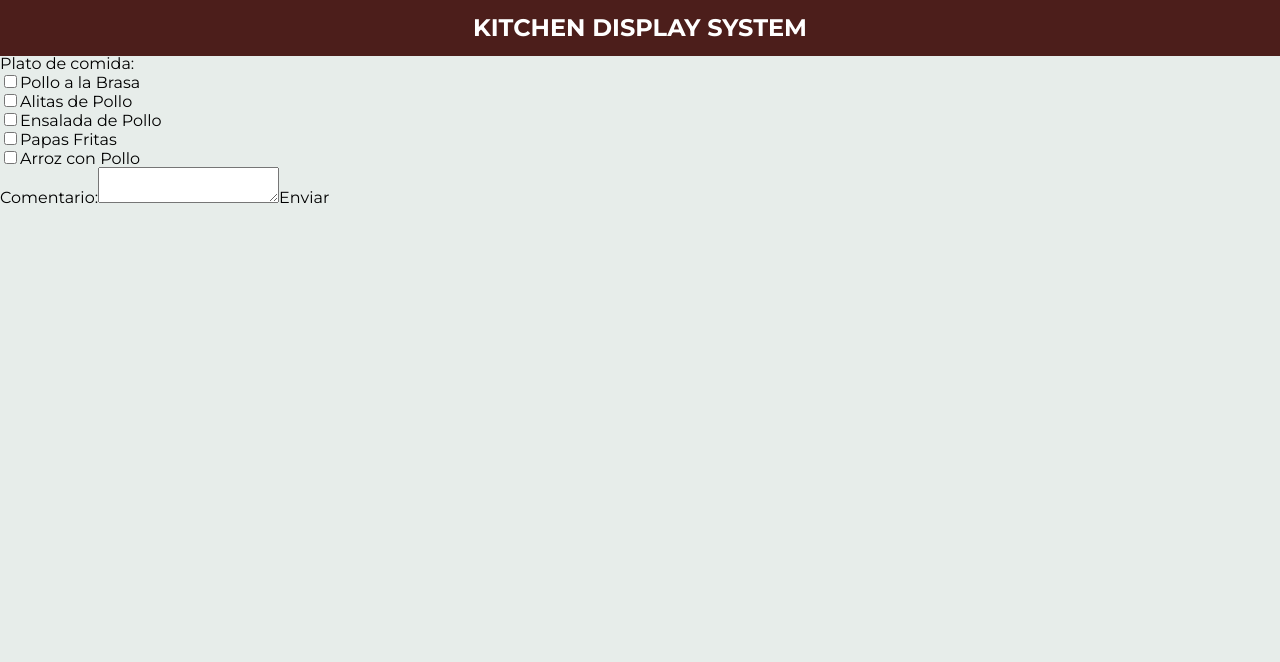
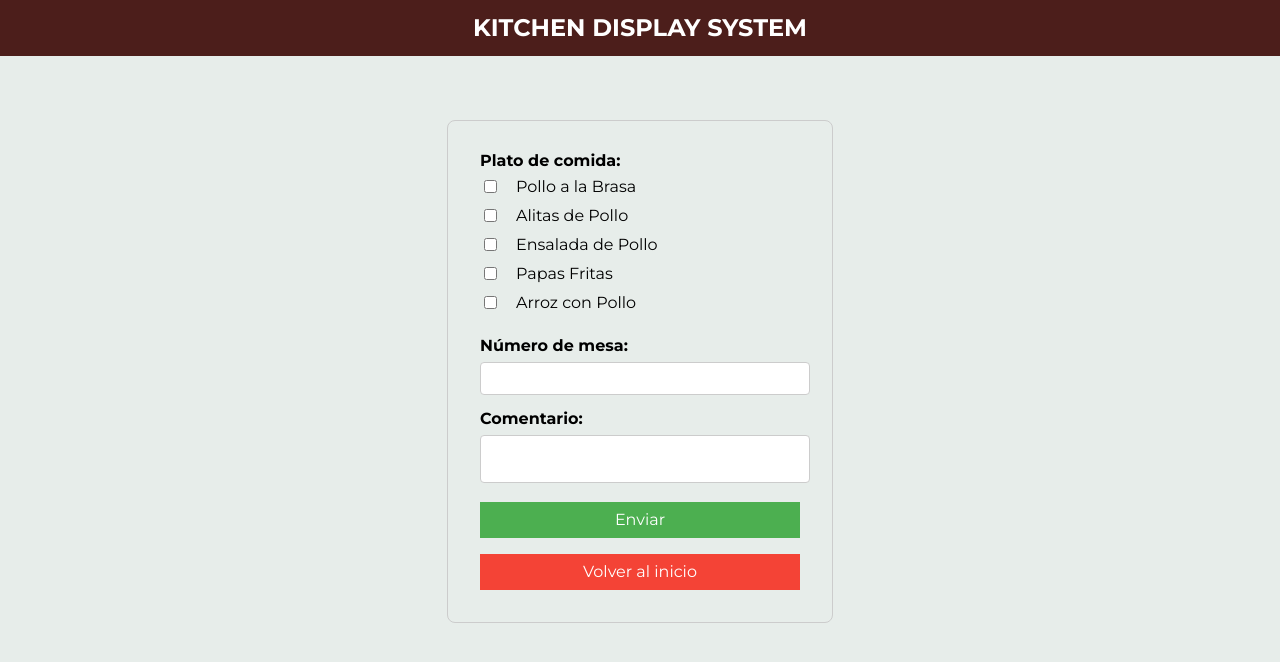
Before and after one commit to MarcosAlanya19/technical-test-ID, a React (Vite) app: page /nueva-orden in a window 1280 px wide. Shown: the top 662 px of the page. Built offline with nearby package versions, Linux system fonts and the light colour scheme.

Commit message:
ADD: Terminada parte de ADDOrder

```diff
--- a/src/pages/AddOrder/AddOrder.tsx
+++ b/src/pages/AddOrder/AddOrder.tsx
@@ -1,9 +1,100 @@
+import { useOrderActions } from '@/hooks/useOrderActions';
+import { EStatus, IOrder } from '@/interface/order.interface';
 import React from 'react';
+import { Link, useNavigate } from 'react-router-dom';
+import styled from 'styled-components';
 import * as data from '../../data/data.json';
-import { EStatus, IOrderWithId } from '@/interface/order.interface';
 import { IPlate } from '../../interface/order.interface';
-import { v4 as uuidv4 } from 'uuid';
-import { useOrderActions } from '@/hooks/useOrderActions';
+
+const Form = styled.div`
+  display: flex;
+  margin: 5% auto;
+  height: 100%;
+  justify-content: center;
+  align-items: center;
+
+  button {
+    background-color: #4caf50;
+    color: white;
+    padding: 10px;
+    border: none;
+    cursor: pointer;
+    width: 100%;
+  }
+
+  label {
+    display: block;
+  }
+`;
+
+const FormContainer = styled.form`
+  display: flex;
+  flex-direction: column;
+  padding: 2rem;
+  margin: 0 2rem;
+  border: 1px solid #ccc;
+  border-radius: 8px;
+  width: 20rem;
+`;
+
+const PlateContainer = styled.div`
+  display: flex;
+  gap: 1rem;
+  justify-content: start;
+  align-items: center;
+  margin-bottom: 0.625rem;
+`;
+
+const FormGroup = styled.div`
+  margin-bottom: 16px;
+`;
+
+const Label = styled.label`
+  display: block;
+  margin-bottom: 8px;
+  font-weight: bold;
+`;
+
+const Input = styled.input`
+  width: 100%;
+  padding: 0.5rem 0 0.5rem 0.5rem;
+  border: 1px solid #ccc;
+  border-radius: 4px;
+`;
+
+const TextArea = styled.textarea`
+  width: 100%;
+  padding: 0.5rem 0 0.5rem 0.5rem;
+  border: 0.0625rem solid #ccc;
+  border-radius: 0.25rem;
+  resize: none;
+`;
+
+const LinkStyled = styled(Link)`
+  background-color: #f44336;
+  color: white;
+  padding: 10px 0;
+  border: none;
+  cursor: pointer;
+  width: 100%;
+  text-align: center;
+  text-decoration: none;
+`;
+
+const BtnGroup = styled.div`
+  display: grid;
+  gap: 1rem;
+`;
+
+const ErrorLabel = styled.label`
+  background-color: red;
+  color: white;
+  font-size: 0.875rem;
+  font-weight: bold;
+  margin-bottom: 0.25rem;
+  text-align: center;
+  padding: 0.25rem 0;
+`;
 
 interface ICheckDate {
   plateId: number;
@@ -12,6 +103,8 @@ interface ICheckDate {
 
 const AddOrder = () => {
   const [selectedPlates, setSelectedPlates] = React.useState<ICheckDate[]>([]);
+  const [formErrors, setFormErrors] = React.useState({});
+  const history = useNavigate();
 
   const { addOrder } = useOrderActions();
 
@@ -21,14 +114,13 @@ const AddOrder = () => {
 
       if (existingIndex !== -1) {
         const updatedSelected = [...prevSelected];
-        updatedSelected[existingIndex] = { plateId, quantity: updatedSelected[existingIndex].quantity + 1 };
+        updatedSelected.splice(existingIndex, 1);
         return updatedSelected;
       } else {
         return [...prevSelected, { plateId, quantity: 1 }];
       }
     });
   };
-
   const handleQuantityChange = (plateId, newQuantity) => {
     setSelectedPlates((prevSelected) => {
       const updatedSelected = [...prevSelected];
@@ -50,36 +142,75 @@ const AddOrder = () => {
       quantity: plate.quantity,
     }));
 
-    const form = e.currentTarget;
-    const formData = new FormData(form);
-    const comment = formData.get('comment') as string;
+    const newFormErrors = {};
 
-    const test = selectedPlatesData.map<IPlate>((plate) => ({
+    if (selectedPlates.length === 0) {
+      newFormErrors['plates'] = 'Selecciona al menos un plato';
+    }
+    for (const plate of selectedPlates) {
+      if (plate.quantity <= 0) {
+        newFormErrors[`quantity-${plate.plateId}`] = `La cantidad de ${plate.plateId} debe ser mayor que cero`;
+      }
+    }
+
+    const formData = new FormData(e.currentTarget);
+    const table = parseInt(formData.get('table')?.toString().trim() ?? '');
+
+    if (!table) {
+      newFormErrors['table'] = 'Ingresa un número de mesa válido';
+    }
+
+    const comment = formData.get('comment')?.toString().trim() as string;
+
+    if (!comment) {
+      newFormErrors['comment'] = 'Ingresa un comentario';
+    }
+
+    setFormErrors(newFormErrors);
+
+    if (Object.keys(newFormErrors).length > 0) {
+      return;
+    }
+
+    const plates = selectedPlatesData.map<IPlate>((plate) => ({
       quantity: plate.quantity,
       name: data.platos.find((plato) => plato.id === plate.plateId)?.nombre as string,
       ingredients: data.platos.find((plato) => plato.id === plate.plateId)?.ingredientes.map((data) => data) || [],
     }));
 
-    const orderObject: IOrderWithId = {
-      id: uuidv4(),
-      plate: [...test],
+    const orderObject: IOrder = {
+      // id: uuidv4(),
+      plate: [...plates],
       status: EStatus.PENDIENTE,
-      table: 54,
+      table,
       waiter: 'Marcos Alanya',
       comment,
     };
 
     addOrder(orderObject);
 
-    form.reset();
+    if (Object.keys(newFormErrors).length === 0) {
+      // Redirigir a '/'
+      history('/');
+
+      // Resetear el formulario
+      e.currentTarget.reset();
+    }
   };
 
   return (
-    <>
-      <form onSubmit={handleSubmit}>
-        <label htmlFor=''>Plato de comida:</label>
+    <Form>
+      <FormContainer onSubmit={handleSubmit}>
+        {Object.entries(formErrors).map(([field, error]) => (
+          <ErrorLabel key={field} htmlFor={field}>
+            {String(error)}
+          </ErrorLabel>
+        ))}
+
+        <FormGroup>
+          <Label htmlFor=''>Plato de comida:</Label>
           {data.platos.map((plato) => (
-          <div key={plato.id}>
+            <PlateContainer key={plato.id}>
               <input
                 type='checkbox'
                 id={`plate-${plato.id}`}
@@ -88,7 +219,6 @@ const AddOrder = () => {
                 onChange={() => handlePlateCheckboxChange(plato.id)}
               />
               <label htmlFor={`plate-${plato.id}`}>{plato.nombre}</label>
-
               {selectedPlates.some((plate) => plate.plateId === plato.id) && (
                 <div>
                   <label htmlFor={`quantity-${plato.id}`}>Cantidad:</label>
@@ -101,13 +231,23 @@ const AddOrder = () => {
                   />
                 </div>
               )}
-          </div>
+            </PlateContainer>
           ))}
-        <label htmlFor='comment'>Comentario:</label>
-        <textarea name='comment' id='comment'></textarea>
+        </FormGroup>
+        <FormGroup>
+          <Label htmlFor='table'>Número de mesa:</Label>
+          <Input type='text' name='table' id='table' />
+        </FormGroup>
+        <FormGroup>
+          <Label htmlFor='comment'>Comentario:</Label>
+          <TextArea name='comment' id='comment'></TextArea>
+        </FormGroup>
+        <BtnGroup>
           <button type='submit'>Enviar</button>
-      </form>
-    </>
+          <LinkStyled to={'/'}>Volver al inicio</LinkStyled>
+        </BtnGroup>
+      </FormContainer>
+    </Form>
   );
 };
 
--- a/src/pages/Home/Home.tsx
+++ b/src/pages/Home/Home.tsx
@@ -4,8 +4,8 @@ import React from 'react';
 import { config } from '@/config';
 import { useAppSelector } from '@/hooks/store';
 import { EStatus, IOrderWithId } from '@/interface/order.interface';
+import Card from './components/Card';
 import { BtnContainer, BtnStyled, CardsContainer, HomeContainer, MessageContainer, StyledComponent, StyledTab, StyledTabList } from './home.styled';
-import Card from './components/Card';
 
 const Home = () => {
   const ordersFromStore = useAppSelector<IOrderWithId[]>((state) => state.orders);
--- a/src/pages/Home/components/Card/ActionsButtons.tsx
+++ b/src/pages/Home/components/Card/ActionsButtons.tsx
@@ -15,7 +15,6 @@ const ActionButtons: React.FC<Props> = (props) => {
       customClass: {
         confirmButton: 'styled-confirm-button',
         cancelButton: 'styled-cancel-button',
-        icon: 'styled-icon-alert'
       },
       buttonsStyling: false,
     });
@@ -23,7 +22,6 @@ const ActionButtons: React.FC<Props> = (props) => {
     const result = await swalWithBootstrapButtons.fire({
       title,
       text,
-      // icon: 'warning',
       showCancelButton: true,
       confirmButtonText,
       cancelButtonText,
@@ -57,7 +55,7 @@ const ActionButtons: React.FC<Props> = (props) => {
       Swal.fire({
         title: 'Actualizado',
         text: `El estado de la orden ha sido cambiado a ${newStatus}.`,
-        icon: 'success',
+
       });
     }
   };
```
Lines whose indentation alone changed are shown as unchanged.
